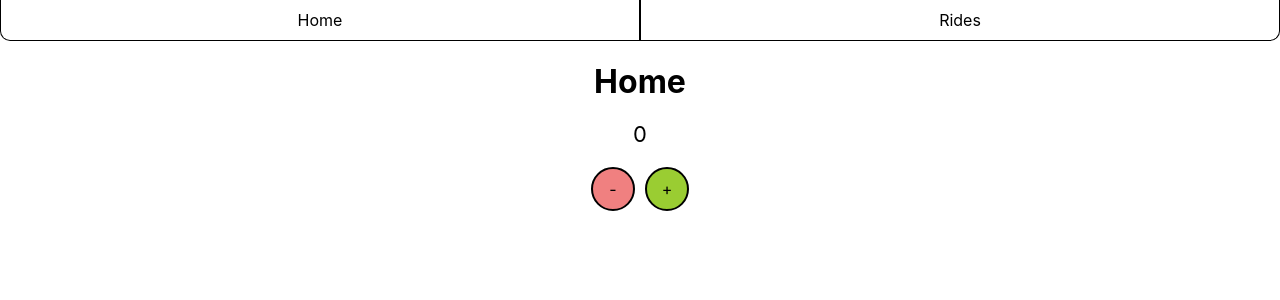
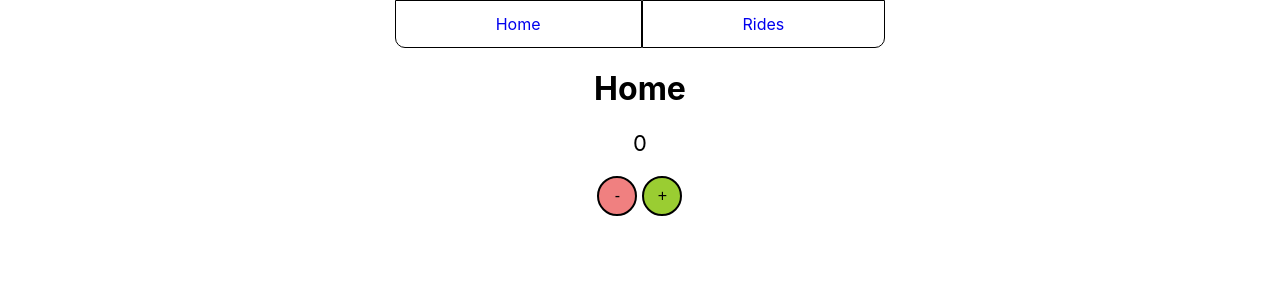
Before and after one commit to RyanMitchellWilson/ReactTechnicalInterviewSkeleton, a React (Create React App) app: page / in a window 1280 px wide. Shown: the top 300 px of the page. Built offline with nearby package versions, Linux system fonts and the light colour scheme.

Commit message:
Syntax and CSS code-style

```diff
--- a/src/App.css
+++ b/src/App.css
@@ -1,5 +1,24 @@
 .App {
+  align-items: center;
   display: flex;
   flex-direction: column;
   text-align: center;
 }
+
+nav {
+  display: flex;
+  height: 48px;
+}
+
+nav a {
+  align-items: center;
+  border: solid #000 1px;
+  border-radius: 0px 0px 10px 0px;
+  display: flex;
+  padding: 0px 100px;
+  text-decoration: none;
+}
+
+nav a.left {
+  border-radius: 0px 0px 0px 10px;
+}
--- a/src/App.tsx
+++ b/src/App.tsx
@@ -3,7 +3,8 @@ import {
   BrowserRouter as Router, Outlet, Route, Routes
 } from "react-router-dom"
 import './App.css'
-import Header from './components/header/Header'
+
+import NavBar from './components/navbar'
 import Home from './screens/home/Home'
 import Rides from './screens/rides/Rides'
 
@@ -12,9 +13,9 @@ function App() {
     <Router>
       <Routes>
         <Route path="/" element={<AppLayout />}>
-          <Route index element={<Home/>} />
-          <Route path='/rides' element={<Rides/>}/>
-          <Route path='*' element={<Home/>}/>
+          <Route index element={<Home />}/>
+          <Route path='/rides' element={<Rides />}/>
+          <Route path='*' element={<Home />}/>
         </Route>
       </Routes>
     </Router>
@@ -24,7 +25,7 @@ function App() {
 const AppLayout = () => {
   return (
     <div className="App">
-      <Header />
+      <NavBar />
       <Outlet />
     </div>
   )
--- a/src/components/header/Header.css
+++ /dev/null
@@ -1,22 +0,0 @@
-.RouteButtonLeft {
-  border-bottom-left-radius: 10px;
-  border-width: 0px 1px 1px 1px;
-  border-style: solid;
-  cursor: pointer;
-  flex: 1;
-  padding: 10px;
-}
-
-.RouteButtonRight {
-  border-bottom-right-radius: 10px;
-  border-width: 0px 1px 1px 1px;
-  border-style: solid;
-  cursor: pointer;
-  flex: 1;
-  padding: 10px;
-}
-
-.RoutingContainer {
-  display: flex;
-  flex-direction: row;
-}
--- a/src/components/header/Header.tsx
+++ /dev/null
@@ -1,27 +0,0 @@
-import React, { useCallback } from 'react'
-import { useNavigate } from 'react-router-dom'
-import './Header.css'
-
-const Header = () => {
-  const navigate = useNavigate()
-
-  const pressHome = useCallback(() => {
-    navigate('/')
-  }, [navigate])
-  const pressRides = useCallback(() => {
-    navigate('/rides')
-  }, [navigate])
-
-  return (
-    <div className='RoutingContainer'>
-      <div className='RouteButtonLeft' onClick={pressHome}>
-        <div>Home</div>
-      </div>
-      <div className='RouteButtonRight' onClick={pressRides}>
-        <div>Rides</div>
-      </div>
-    </div>
-  )
-}
-
-export default Header
--- /dev/null
+++ b/src/components/navbar.tsx
@@ -0,0 +1,13 @@
+import React from 'react'
+import { Link } from 'react-router-dom'
+
+const NavBar = () => {
+  return (
+    <nav>
+      <Link className="left" to="/">Home</Link>
+      <Link to="/rides">Rides</Link>
+    </nav>
+  )
+}
+
+export default NavBar
--- a/src/index.css
+++ b/src/index.css
@@ -11,3 +11,7 @@ code {
   font-family: source-code-pro, Menlo, Monaco, Consolas, 'Courier New',
     monospace;
 }
+
+html {
+  font-size: 16px;
+}
--- a/src/screens/home/Home.css
+++ b/src/screens/home/Home.css
@@ -1,37 +1,20 @@
-.Button {
-  align-items: center;
-  border-radius: 40px;
-  border-style: solid;
-  border-width: 2px;
+div.homePage button {
+  border: solid #000 2px;
+  border-radius: 20px;
   cursor: pointer;
-  display: flex;
+  font-size: 1rem;
   height: 40px;
-  justify-content: center;
-  user-select: none;
+  margin: 0px 2.5px;
   width: 40px;
 }
 
-.ButtonContainer {
+div.homePage button.btn-minus { background-color: lightcoral; }
+div.homePage button.btn-plus { background-color: yellowgreen; }
+
+div.homePage div {
+  align-items: center;
   display: flex;
-  flex-direction: row;
+  font-size: 22px;
+  margin-top: 20px;
   justify-content: center;
-  margin-top: 20px;
 }
-
-.ButtonMinus {
-  background-color: lightcoral;
-  margin-right: 5px;
-}
-
-.ButtonPlus {
-  background-color: yellowgreen;
-  margin-left: 5px;
-}
-
-.CountText {
-  font-size: 22px;
-}
-
-.Title {
-  margin-bottom: 20px;
-}
--- a/src/screens/home/Home.tsx
+++ b/src/screens/home/Home.tsx
@@ -17,14 +17,12 @@ const Home = () => {
   }, [dispatch, exampleCount])
 
   return (
-    <div>
-      <h1 className='Title'>Home</h1>
+    <div className="homePage">
+      <h1>Home</h1>
+      <div>{exampleCount}</div>
       <div>
-        <div className='CountText'>{exampleCount}</div>
-        <div className='ButtonContainer'>
-          <div className='Button ButtonMinus' onClick={minusExampleCount}>-</div>
-          <div className='Button ButtonPlus' onClick={addExampleCount}>+</div>
-        </div>
+        <button className="btn-minus" onClick={minusExampleCount}>-</button>
+        <button className="btn-plus" onClick={addExampleCount}>+</button>
       </div>
     </div>
   )
```
